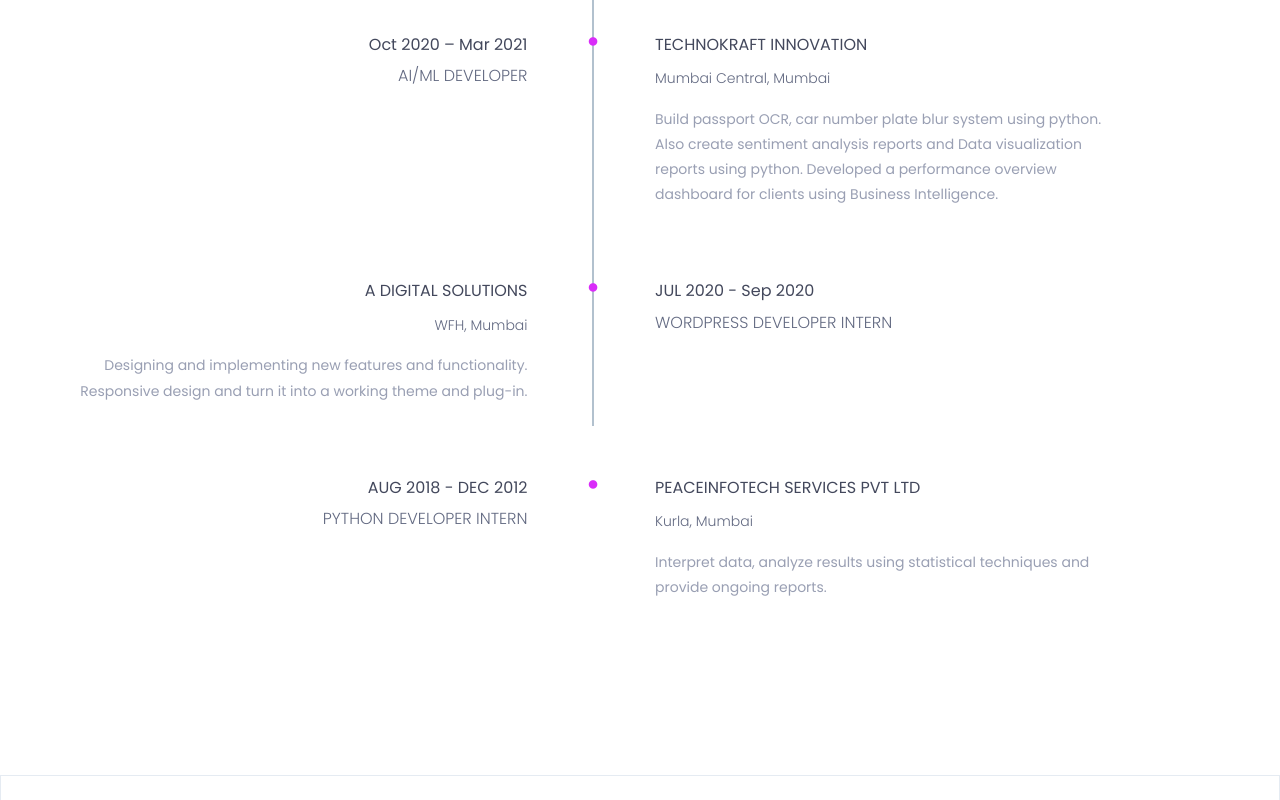
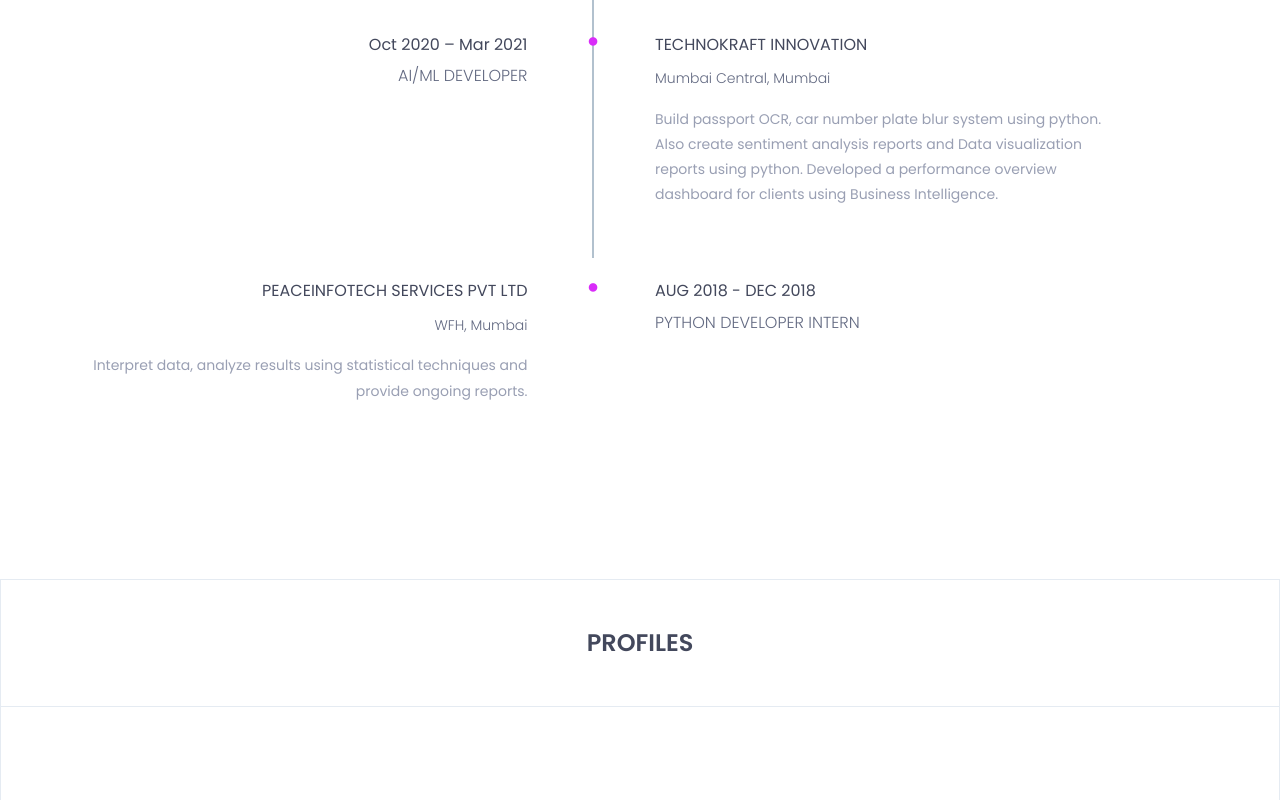
Before and after one commit to amogh9594/amoghkawleportfolio, a plain HTML site: page index.html in a window 1280 px wide. Shown: the part 3647-4447 px from the top of the page. Drawn offline with nearby package versions, Linux system fonts and the light colour scheme.

Commit message:
Update index.html

```diff
--- a/index.html
+++ b/index.html
@@ -542,20 +542,20 @@
 												<div class="experience-time">
 													<h2>
 														<span><i class="fa fa-circle" aria-hidden="true"></i></span>
-														JUL 2020 - Sep 2020
+														AUG 2018 - DEC 2018
 													</h2>
-													<h3>Wordpress Developer Intern</h3>
+													<h3>Python developer intern</h3>
 												</div><!--/.experience-time-->
 											</div><!--/.col-->
 											<div class="col-md-5">
 												<div class="timeline">
 													<div class="timeline-content text-right">
 														<h4 class="title">
-															A Digital Solutions
+															Peaceinfotech Services PVT LTD
 														</h4>
 														<h5>WFH, Mumbai</h5>
 														<p class="description">
-														   Designing and implementing new features and functionality. Responsive design and turn it into a working theme and plug-in.
+														   Interpret data, analyze results using statistical techniques and provide ongoing reports.
 
 														</p>
 													</div><!--/.timeline-content-->
@@ -565,24 +565,24 @@
 												<div class="experience-time">
 													<h2>
 														<span><i class="fa fa-circle" aria-hidden="true"></i></span>
-														JUL 2020 - Sep 2020
+														AUG 2018 - DEC 2018
 													</h2>
-													<h3>Wordpress Developer Intern</h3>
+													<h3>Python developer intern</h3>
 												</div><!--/.experience-time-->
 											</div><!--/.col-->
 										</div>
 									</div><!--/.single-timeline-box-->
 								</li>
 
-								<li>
+<!-- 								<li>
 									<div class="single-timeline-box fix">
 										<div class="row">
 											<div class="col-md-5">
 												<div class="experience-time text-right">
 													<h2>AUG 2018 - DEC 2012</h2>
 													<h3>Python developer intern</h3>
-												</div><!--/.experience-time-->
-											</div><!--/.col-->
+												</div>
+											</div>
 											<div class="col-md-offset-1 col-md-5">
 												<div class="timeline">
 													<div class="timeline-content">
@@ -594,12 +594,12 @@
 														<p class="description">
 														   Interpret data, analyze results using statistical techniques and provide ongoing reports.
 														</p>
-													</div><!--/.timeline-content-->
-												</div><!--/.timeline-->
-											</div><!--/.col-->
+													</div>
+												</div>
+											</div>
 										</div>
-									</div><!--/.single-timeline-box-->
-								</li>
+									</div>
+								</li> -->
 
 							</ul>
 						</div><!--.main-timeline-->
```
